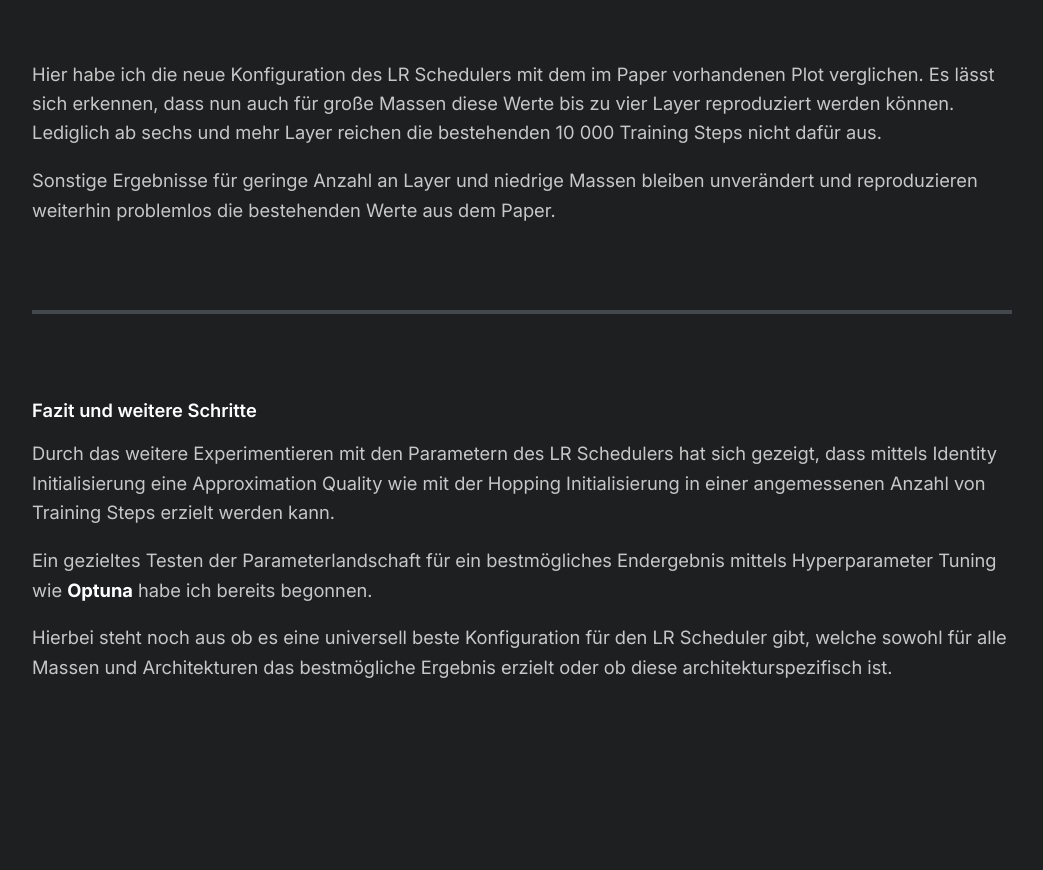
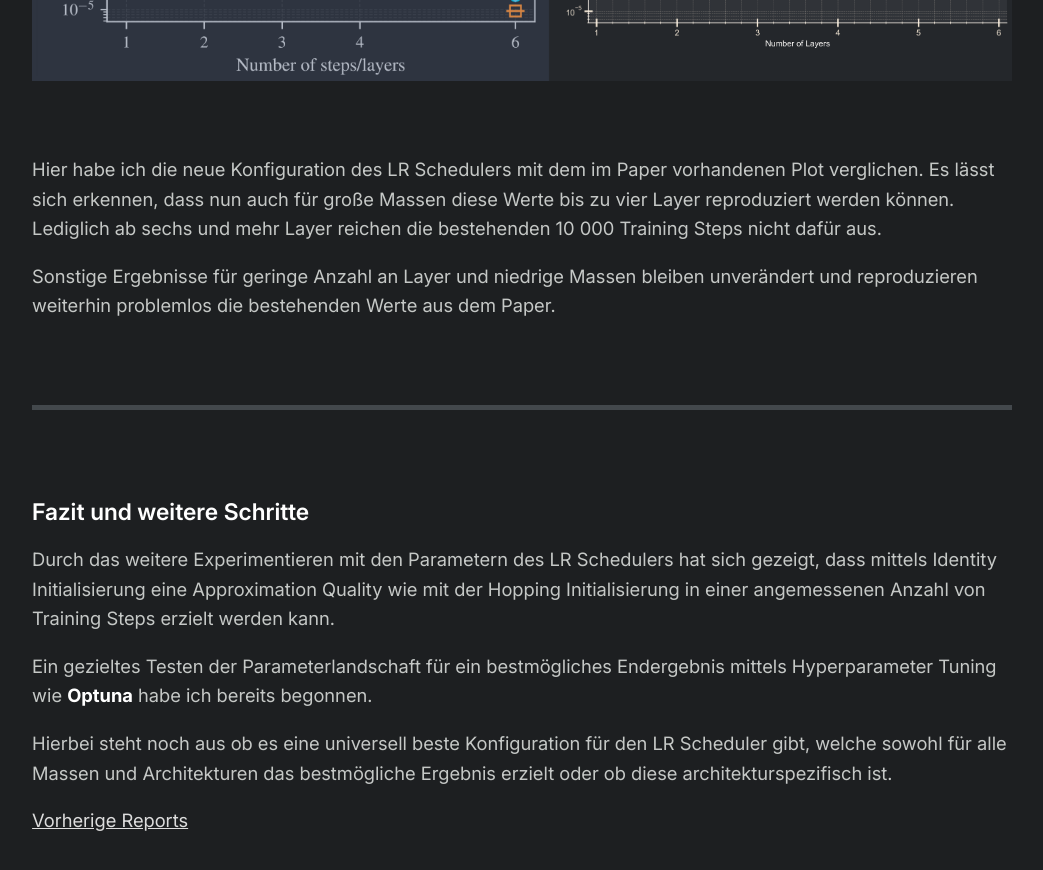
Before and after one commit to DavidCyba/thesis-reporting, a Jekyll site: the page built from reports/scheduler_optimization/scheduler_optimization.md, in a window 1280 px wide and 900 px high, scrolled down 5118 px. Shown: the top 870 px of the window, without its empty margins (118-1161 px from the left). Built offline with Jekyll 4.4.1, drawn with Linux system fonts in a browser that asks for light colours; before the commit the page ends 5865 px from its top, so only the background shows below that.

Commit message:
fix format

```diff
--- a/reports/scheduler_optimization/scheduler_optimization.md
+++ b/reports/scheduler_optimization/scheduler_optimization.md
@@ -72,7 +73,10 @@ Wie man sehen kann konnte durch das Learning Rate Scheduling eine starke Verbess
 
 Bei einem Training mit bis zu 20 000 Training Steps konnte ein Endergebnis von $6.9 \cdot 10^{-5}$ erzielt werden:
 
+<br>
+
 ![One-Hop DW vs DWC](./images/DW%20-%20Using%20HCRes_VarAdapt%204%20layers%20with%2020000%20steps%20and%20pathtype%202_M2.0.png)
+
 <br>
 
 Zum Vergleich ist hier noch einmal die Kurve mit der Hopping Initialisierung abgebildet:
@@ -105,9 +109,11 @@ Sonstige Ergebnisse für geringe Anzahl an Layer und niedrige Massen bleiben unv
 
 <br>
 
-##### Fazit und weitere Schritte
+#### Fazit und weitere Schritte
 Durch das weitere Experimentieren mit den Parametern des LR Schedulers hat sich gezeigt, dass mittels Identity Initialisierung eine Approximation Quality wie mit der Hopping Initialisierung in einer angemessenen Anzahl von Training Steps erzielt werden kann.
 
 Ein gezieltes Testen der Parameterlandschaft für ein bestmögliches Endergebnis mittels Hyperparameter Tuning wie **Optuna** habe ich bereits begonnen.
 
 Hierbei steht noch aus ob es eine universell beste Konfiguration für den LR Scheduler gibt, welche sowohl für alle Massen und Architekturen das bestmögliche Ergebnis erzielt oder ob diese architekturspezifisch ist.
+
+[Vorherige Reports](https://davidcyba.github.io/thesis-reporting/)
```
Also changed, not shown: other parts of reports/scheduler_optimization/scheduler_optimization.md (+3 -2 lines).
